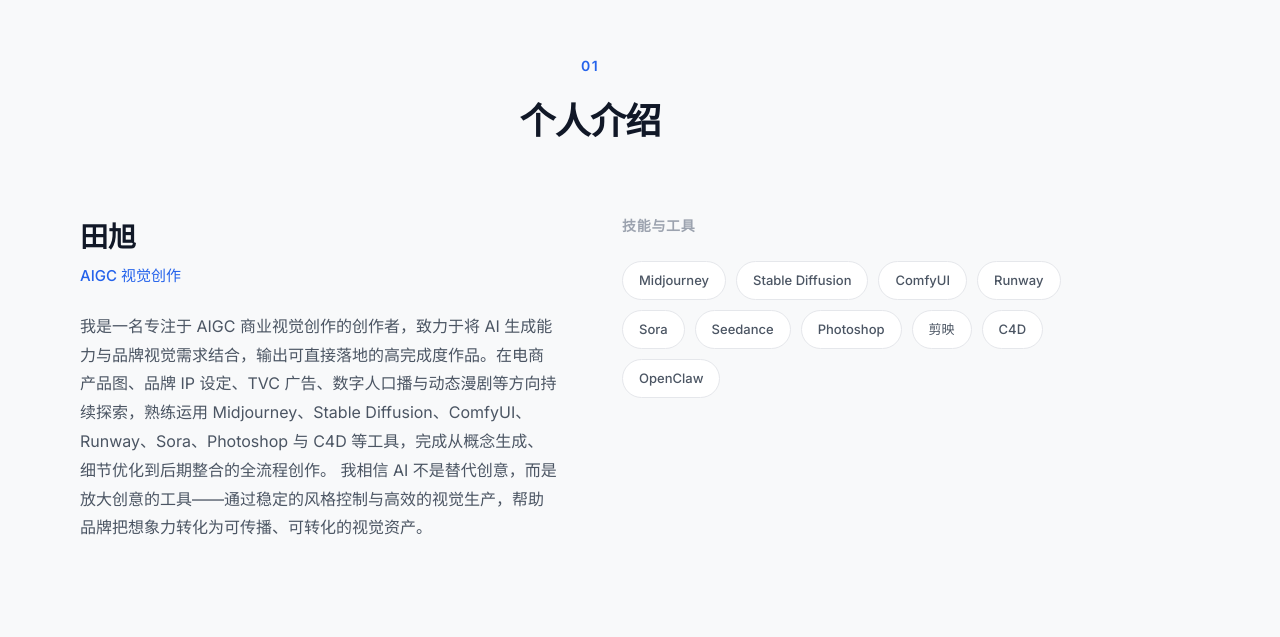
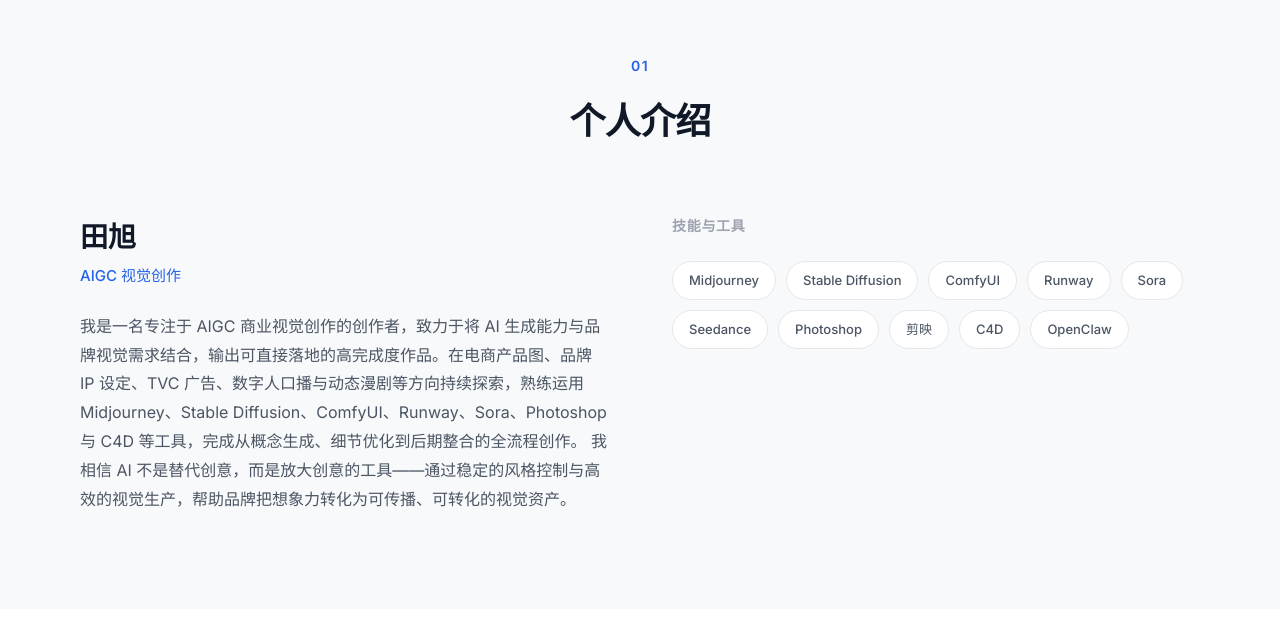
Before and after one commit to Mercury0214/portfolio, a plain HTML site: page index.html in a window 1280 px wide. Shown: the part 843-1480 px from the top of the page. Drawn offline with Linux system fonts and the light colour scheme.

Commit message:
排版居中：去掉为导航悬浮窗留的右侧140px留白

```diff
--- a/css/style.css
+++ b/css/style.css
@@ -78,7 +78,6 @@ button { font-family: inherit; cursor: pointer; border: none; background: none;
   max-width: var(--container);
   margin: 0 auto;
   padding: var(--space-2xl) var(--space-lg);
-  padding-right: 140px;
 }
 .section-alt {
   max-width: none;
@@ -87,7 +86,7 @@ button { font-family: inherit; cursor: pointer; border: none; background: none;
   transform: translateX(-50%);
   width: 100vw;
   padding-left: calc((100vw - var(--container)) / 2 + var(--space-lg));
-  padding-right: calc((100vw - var(--container)) / 2 + 140px);
+  padding-right: calc((100vw - var(--container)) / 2 + var(--space-lg));
 }
 
 /* ---- 章节标题 ---- */
```
